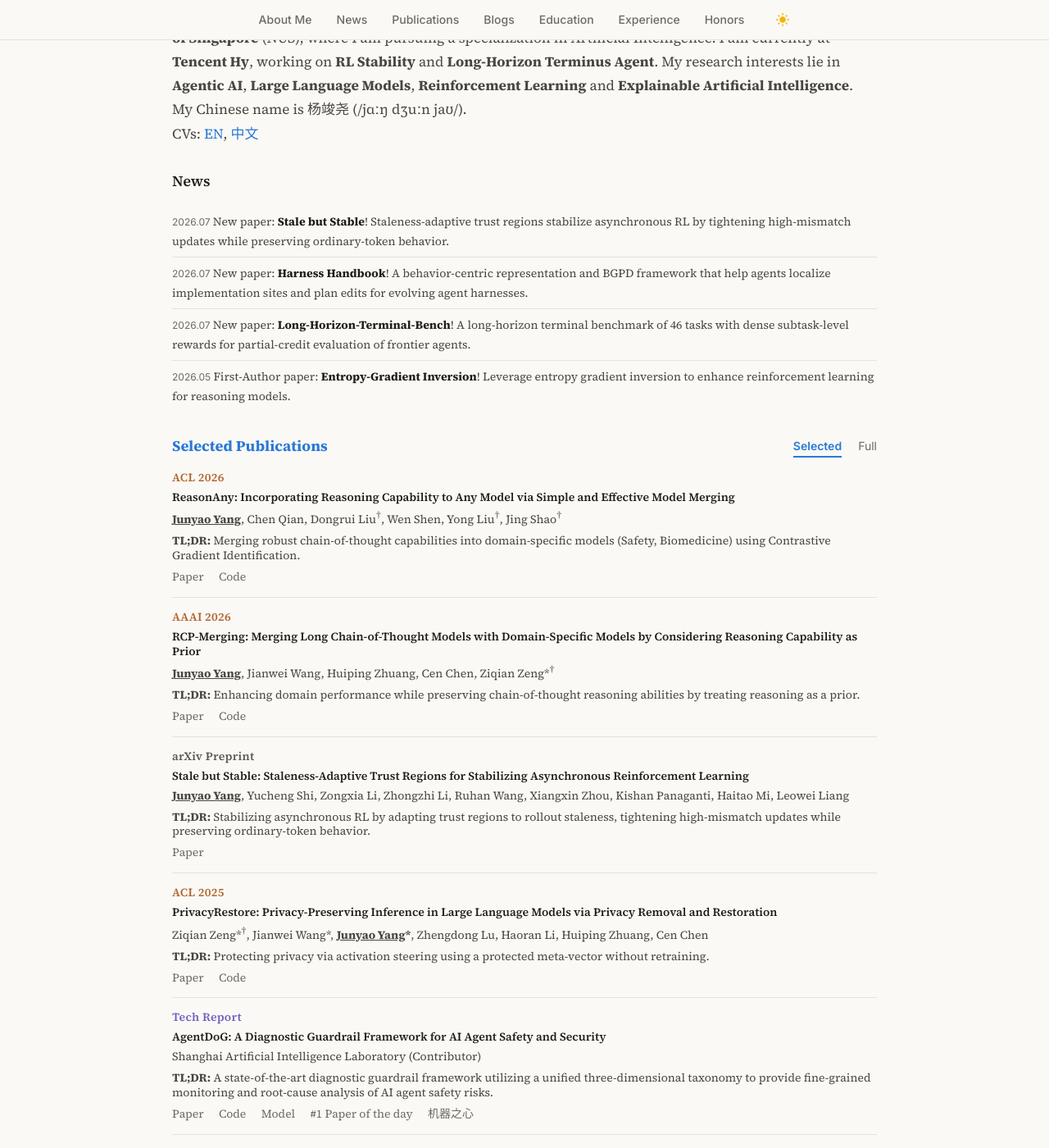
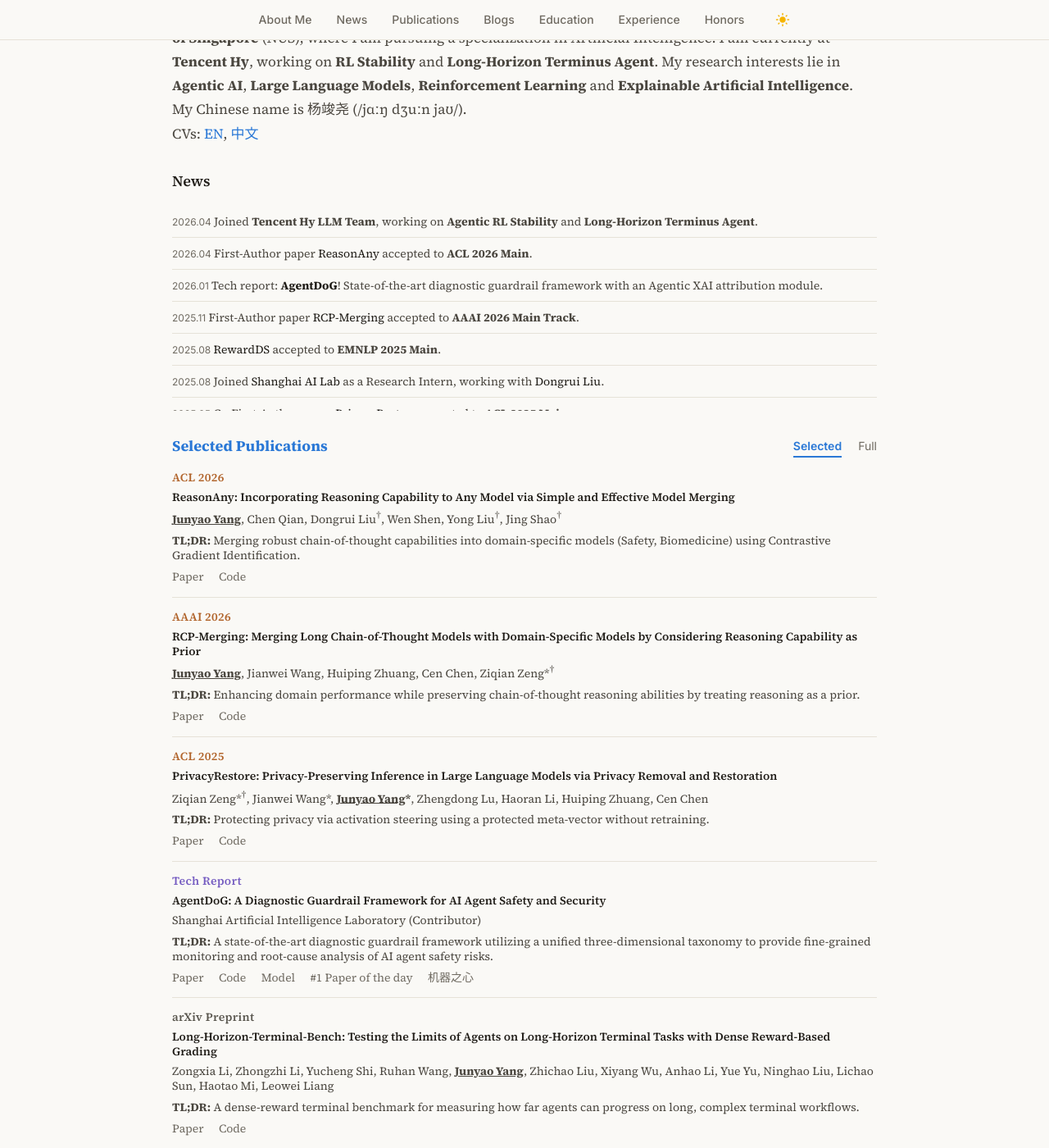
Before and after one commit to jyyang26/jyyang26.github.io, a Jekyll site: the page built from _pages/about.md, in a window 1280 px wide and 1400 px high, scrolled down 320 px. Shown: the whole window at 82% size. Built offline with Jekyll 4.4.1, drawn with Linux system fonts in a browser that asks for light colours.

Commit message:
Update about.md

```diff
--- a/_pages/about.md
+++ b/_pages/about.md
@@ -449,26 +449,25 @@
     <section id="news" class="content-box">
       <div class="box-header"><h2 class="box-title">News</h2></div>
       <ul class="news-list">
-        <li><span class="news-tag">2026.07</span> New paper: <strong><a href="https://arxiv.org/abs/2607.18722">Stale but Stable</a></strong>! Staleness-adaptive trust regions stabilize asynchronous RL by tightening high-mismatch updates while preserving ordinary-token behavior.</li>
+        <!-- <li><span class="news-tag">2026.07</span> New paper: <strong><a href="https://arxiv.org/abs/2607.18722">Stale but Stable</a></strong>! Staleness-adaptive trust regions stabilize asynchronous RL by tightening high-mismatch updates while preserving ordinary-token behavior.</li>
         <li><span class="news-tag">2026.07</span> New paper: <strong><a href="https://arxiv.org/abs/2607.13285">Harness Handbook</a></strong>! A behavior-centric representation and BGPD framework that help agents localize implementation sites and plan edits for evolving agent harnesses.</li>
         <li><span class="news-tag">2026.07</span> New paper: <strong><a href="https://arxiv.org/abs/2607.08964">Long-Horizon-Terminal-Bench</a></strong>! A long-horizon terminal benchmark of 46 tasks with dense subtask-level rewards for partial-credit evaluation of frontier agents.</li>
-        <li><span class="news-tag">2026.05</span> First-Author paper: <strong><a href="https://arxiv.org/abs/2605.17770v1">Entropy-Gradient Inversion</a></strong>! Leverage entropy gradient inversion to enhance reinforcement learning for reasoning models.</li>
+        <li><span class="news-tag">2026.05</span> First-Author paper: <strong><a href="https://arxiv.org/abs/2605.17770v1">Entropy-Gradient Inversion</a></strong>! Leverage entropy gradient inversion to enhance reinforcement learning for reasoning models.</li> -->
         <li><span class="news-tag">2026.04</span> Joined <strong>Tencent Hy LLM Team</strong>, working on <strong>Agentic RL Stability</strong> and <strong>Long-Horizon Terminus Agent</strong>.</li>
         <li><span class="news-tag">2026.04</span> First-Author paper <a href="https://arxiv.org/abs/2601.05560">ReasonAny</a> accepted to <strong>ACL 2026 Main</strong>.</li>
-        <li><span class="news-tag">2026.02</span> Blog post: <strong><a href="{{ '/blogs/reasoning_token.html' | relative_url }}">The Entropy-Gradient Inversion</a></strong>. R1/o1-like reasoning models exhibit significant negative correlations between gradient strength and token entropy, emerging rapidly within the first 200 steps of SFT.</li>
         <li><span class="news-tag">2026.01</span> Tech report: <strong><a href="https://arxiv.org/abs/2601.18491">AgentDoG</a></strong>! State-of-the-art diagnostic guardrail framework with an Agentic XAI attribution module.</li>
-        <li><span class="news-tag">2026.01</span> Paper: <strong><a href="https://arxiv.org/pdf/2601.15075">Agentic Attribution</a></strong>! A hierarchical framework to unveil internal factors driving LLM-based agent actions.</li>
+        <!-- <li><span class="news-tag">2026.01</span> Paper: <strong><a href="https://arxiv.org/pdf/2601.15075">Agentic Attribution</a></strong>! A hierarchical framework to unveil internal factors driving LLM-based agent actions.</li>
         <li><span class="news-tag">2026.01</span> Attending <strong>AAAI 2026 at Singapore during Jan 20-27, 2026</strong>.</li>
-        <li><span class="news-tag">2026.01</span> Paper: <strong><a href="https://arxiv.org/abs/2601.05560">ReasonAny</a></strong>! Contrastive gradient identification to resolve destructive performance collapse in model merging.</li>
+        <li><span class="news-tag">2026.01</span> Paper: <strong><a href="https://arxiv.org/abs/2601.05560">ReasonAny</a></strong>! Contrastive gradient identification to resolve destructive performance collapse in model merging.</li> -->
         <li><span class="news-tag">2025.11</span> First-Author paper <a href="https://arxiv.org/abs/2508.03140">RCP-Merging</a> accepted to <strong>AAAI 2026 Main Track</strong>.</li>
         <li><span class="news-tag">2025.08</span> <a href="https://arxiv.org/abs/2502.18517">RewardDS</a> accepted to <strong>EMNLP 2025 Main</strong>.</li>
-        <li><span class="news-tag">2025.08</span> Joined <a href="https://ai45.shlab.org.cn/">Shanghai AI Lab</a> as a Research Intern, advised by <a href="https://shenqildr.github.io/">Dongrui Liu</a>.</li>
-        <li><span class="news-tag">2025.08</span> New work: <a href="https://arxiv.org/abs/2508.03140">RCP-Merging</a>! Integrating long CoT capability into domain-specific LLMs.</li>
-        <li><span class="news-tag">2025.05</span> Passed undergraduate thesis defense.</li>
+        <li><span class="news-tag">2025.08</span> Joined <a href="https://ai45.shlab.org.cn/">Shanghai AI Lab</a> as a Research Intern, working with <a href="https://shenqildr.github.io/">Dongrui Liu</a>.</li>
+        <!-- <li><span class="news-tag">2025.08</span> New work: <a href="https://arxiv.org/abs/2508.03140">RCP-Merging</a>! Integrating long CoT capability into domain-specific LLMs.</li> -->
+        <!-- <li><span class="news-tag">2025.05</span> Passed undergraduate thesis defense.</li> -->
         <li><span class="news-tag">2025.05</span> Co-First-Author paper <a href="https://arxiv.org/abs/2406.01394">PrivacyRestore</a> accepted to <strong>ACL 2025 Main</strong>.</li>
-        <li><span class="news-tag">2025.02</span> New papers: <strong><a href="https://arxiv.org/abs/2502.18517">RewardDS</a></strong> and <strong><a href="https://arxiv.org/abs/2406.01394">PrivacyRestore</a></strong>.</li>
+        <!-- <li><span class="news-tag">2025.02</span> New papers: <strong><a href="https://arxiv.org/abs/2502.18517">RewardDS</a></strong> and <strong><a href="https://arxiv.org/abs/2406.01394">PrivacyRestore</a></strong>.</li> -->
         <li><span class="news-tag">2024.07</span> Joined <a href="https://github.com/ZeroNLP">ZeroNLP</a> as a Research Assistant, advised by Prof. <a href="https://ziqianzeng.github.io/">Ziqian Zeng</a>.</li>
-        <li><span class="news-tag">2024.07</span> Completed internship at Tencent as a machine learning intern.</li>
+        <!-- <li><span class="news-tag">2024.07</span> Completed internship at Tencent as a machine learning intern.</li> -->
         <li><span class="news-tag">2024.07</span> <strong>Contextless CS</strong> reached <strong>20,000 DAU</strong>.</li>
         <li><span class="news-tag">2024.04</span> Joined Tencent as a machine learning intern.</li>
         <li><span class="news-tag">2024.03</span> Completed internship at ShenZhen Stock Exchange as a machine learning intern.</li>
@@ -513,7 +512,7 @@
           </div>
         </div>
 
-        <div class="paper-entry">
+        <!-- <div class="paper-entry">
           <div class="paper-info">
             <span class="paper-venue venue-arxiv">arXiv Preprint</span>
             <a href="https://arxiv.org/abs/2607.18722" class="paper-title">Stale but Stable: Staleness-Adaptive Trust Regions for Stabilizing Asynchronous Reinforcement Learning</a>
@@ -523,7 +522,7 @@
               <a href="https://arxiv.org/abs/2607.18722">Paper</a>
             </div>
           </div>
-        </div>
+        </div> -->
 
         <div class="paper-entry">
           <div class="paper-info">
```
